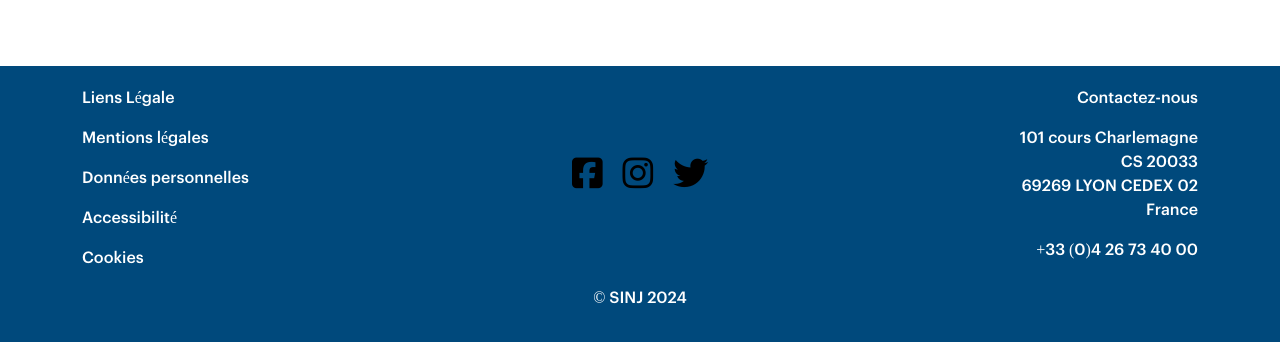
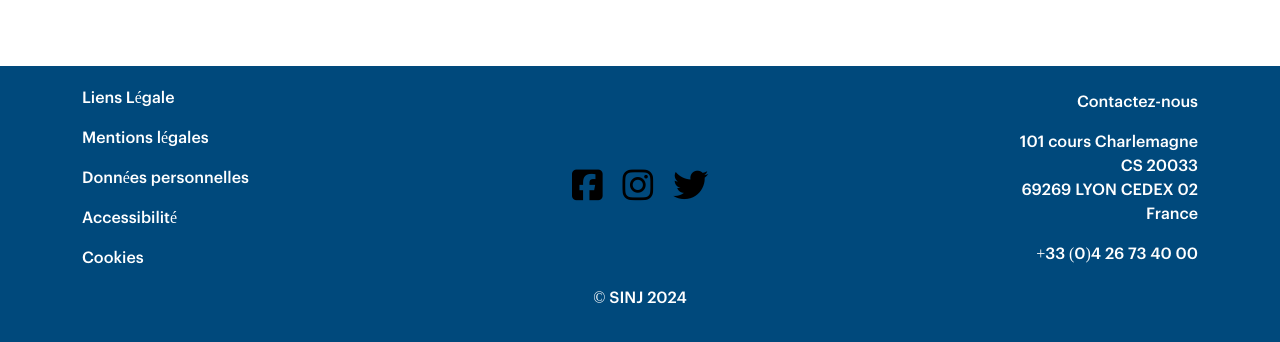
Before and after one commit to SINJ1/TrouveTonArtisan, an Angular app: page / in a window 1280 px wide. Shown: the part 1447-1789 px from the top of the page. Built offline with nearby package versions, Linux system fonts and the light colour scheme.

Commit message:
Fix footer

```diff
--- a/angular.json
+++ b/angular.json
@@ -109,5 +109,8 @@
         }
       }
     }
+  },
+  "cli": {
+    "analytics": "275070d4-088d-4c63-848f-eb12a01c119d"
   }
 }
--- a/src/app/footer/footer.component.scss
+++ b/src/app/footer/footer.component.scss
@@ -23,18 +23,26 @@
     color: white;
     margin-top: 20px;
     padding: 20px 0;
+    display: flex;
+    align-items: center;
+}
+.footer .row {
+    display: flex;
+    align-items: center;
 }
 .footer a {
     color: white;
     text-decoration: none;
 }
+.footer .social-icons a {
+    display: inline-block;
+}
 .footer .social-icons i {
-    padding-top: 70px;
     font-size: 35px;
     margin: 0 10px;
     color: black;
 }
-.footer .social-icons i:hover  {
+.footer .social-icons a:hover i {
     color: white;
 }
 footer {
```
